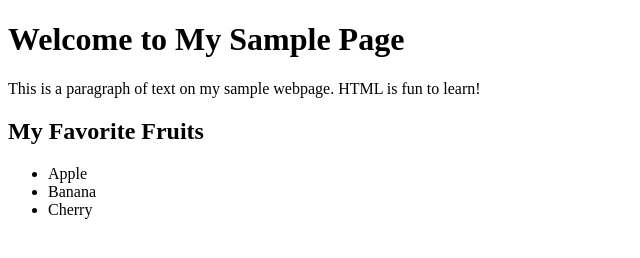
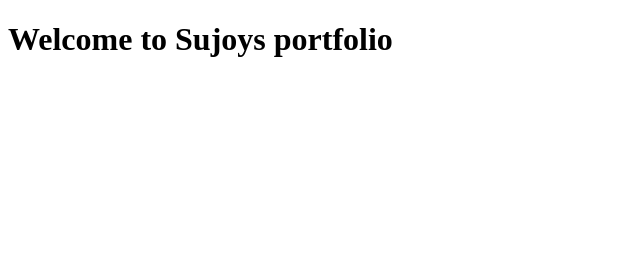
Before and after one commit to ToothLess02/learning_git, a plain HTML site: page index.html in a window 1280 px wide. Shown: the whole page, without its empty margins (0-640 px from the left). Drawn offline with Linux system fonts and the light colour scheme.

Commit message:
Changed as per my portfolio

```diff
--- a/index.html
+++ b/index.html
@@ -3,17 +3,9 @@
 <head>
     <meta charset="UTF-8">
     <meta name="viewport" content="width=device-width, initial-scale=1.0">
-    <title>Sample HTML Page</title>
+    <title>Home</title>
 </head>
 <body>
-    <h1>Welcome to My Sample Page</h1>
-    <p>This is a paragraph of text on my sample webpage. HTML is fun to learn!</p>
-
-    <h2>My Favorite Fruits</h2>
-    <ul>
-        <li>Apple</li>
-        <li>Banana</li>
-        <li>Cherry</li>
-    </ul>
+    <h1>Welcome to  Sujoys portfolio</h1>
 </body>
 </html>
```
